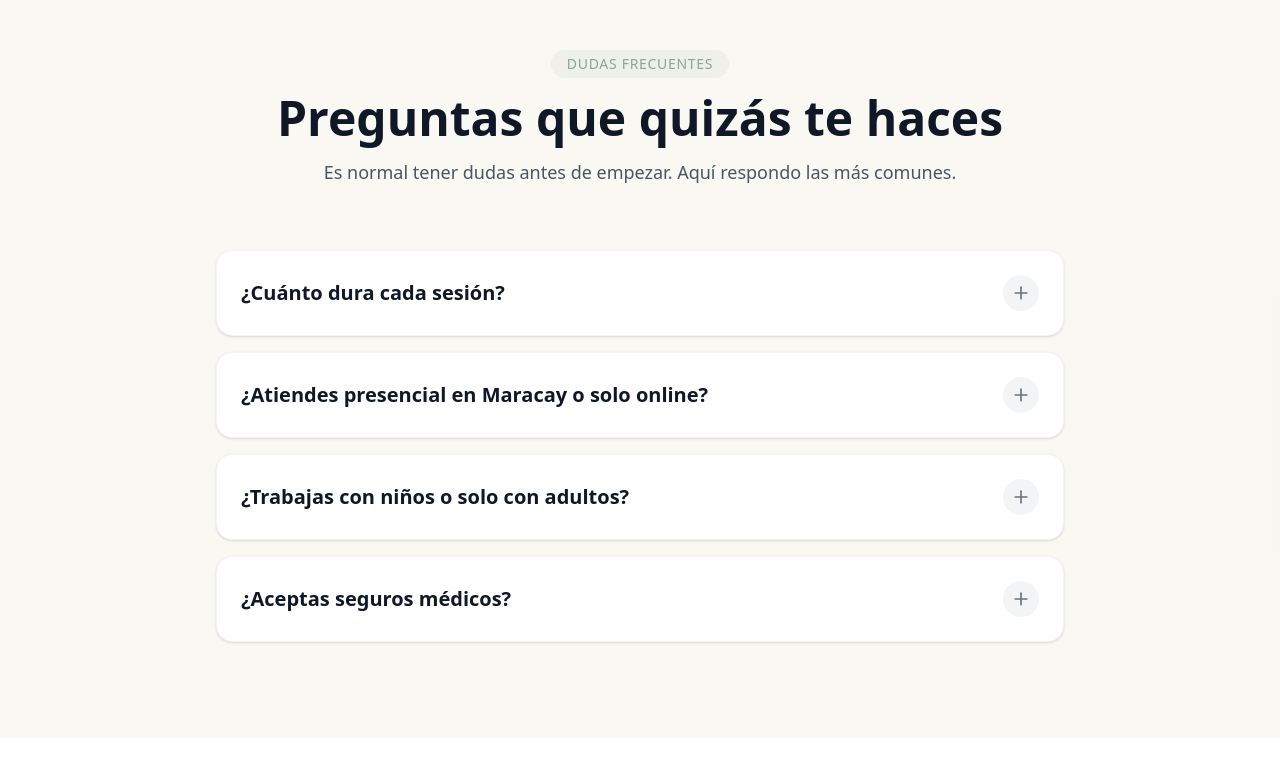
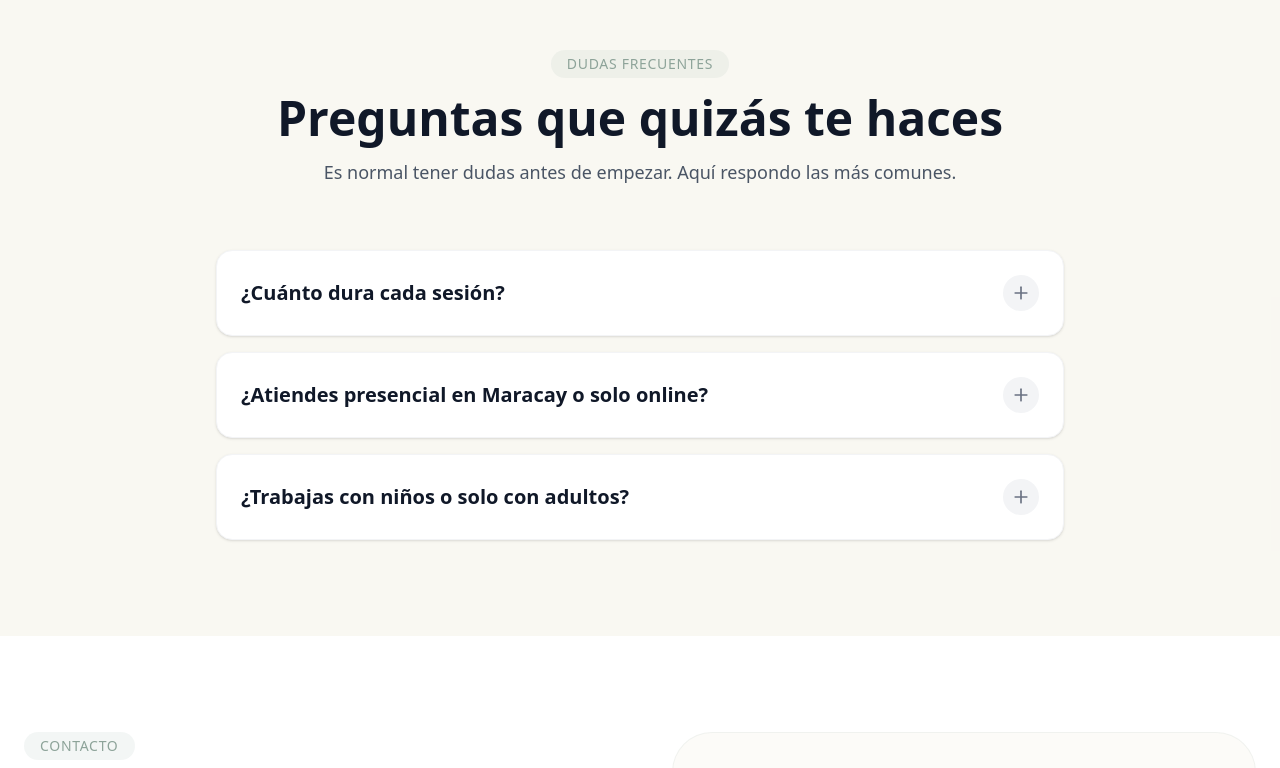
Before and after one commit to Annes-exe/web-carla, a Next.js app: page / in a window 1280 px wide. Shown: the part 3006-3774 px from the top of the page. Built offline with nearby package versions, Linux system fonts and the light colour scheme; a web font is replaced by a local one.

Commit message:
feat: header menos transparente y elimine una pregunta de FAQ

```diff
--- a/src/app/globals.css
+++ b/src/app/globals.css
@@ -10,7 +10,7 @@
 }
 
 @utility glass {
-  background-color: rgba(255, 255, 255, 0.7);
+  background-color: rgba(255, 255, 255, 0.9);
   backdrop-filter: blur(12px);
   -webkit-backdrop-filter: blur(12px);
   border-bottom-width: 1px;
--- a/src/components/sections/FAQ.tsx
+++ b/src/components/sections/FAQ.tsx
@@ -14,22 +14,17 @@ const faqs: FAQItem[] = [
     {
         id: 1,
         question: "¿Cuánto dura cada sesión?",
-        answer: "Las sesiones tienen una duración de entre 45 y 60 minutos. Este tiempo está diseñado para trabajar profundamente en tus objetivos terapéuticos sin generar fatiga mental.",
+        answer: "Las sesiones tienen una duración de entre 45 y 90 minutos. Este tiempo está diseñado para trabajar profundamente en tus objetivos terapéuticos sin generar fatiga mental.",
     },
     {
         id: 2,
         question: "¿Atiendes presencial en Maracay o solo online?",
-        answer: "Ofrezco ambas modalidades. Atiendo de forma presencial en mi consultorio ubicado en la Av. Las Delicias (Centro Empresarial Europa) y también realizo consultas online a través de Google Meet o Zoom para pacientes fuera de la ciudad o del país.",
+        answer: "Ofrezco ambas modalidades. Atiendo de forma presencial en mi consultorio ubicado en el B. Independencia calle B, local 1 y también realizo consultas online a través de Google Meet o Zoom para pacientes fuera de la ciudad, fuera del país o que prefieran esta opción.",
     },
     {
         id: 3,
         question: "¿Trabajas con niños o solo con adultos?",
         answer: "Mi enfoque clínico está especializado en adultos y adolescentes. Para el tratamiento de niños, suelo referir a colegas especialistas en psicología infantil para garantizar la mejor atención posible para los pequeños.",
-    },
-    {
-        id: 4,
-        question: "¿Aceptas seguros médicos?",
-        answer: "Trabajo de manera particular (privada), pero puedo emitir informes y facturas fiscales para que tramites el reembolso con tu seguro médico si tu póliza lo permite.",
     },
 ];
 
```
